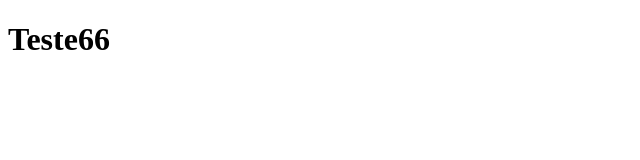
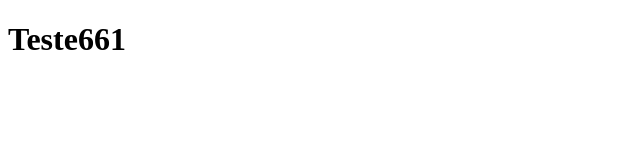
Before and after one commit to JoaoBG57/clone-tabnews, a Next.js app: page / in a window 1280 px wide. Shown: the top 160 px of the page, without its empty margins (0-640 px from the left). Built offline with nearby package versions, Linux system fonts and the light colour scheme.

Commit message:
modifica a frase

```diff
--- a/pages/index.js
+++ b/pages/index.js
@@ -1,5 +1,5 @@
 function Home() {
-    return <h1>Teste66</h1>
+    return <h1>Teste661</h1>
 }
 
 export default Home;
```
